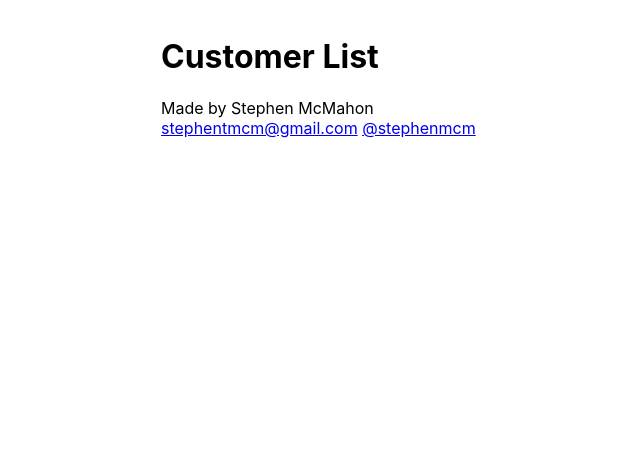
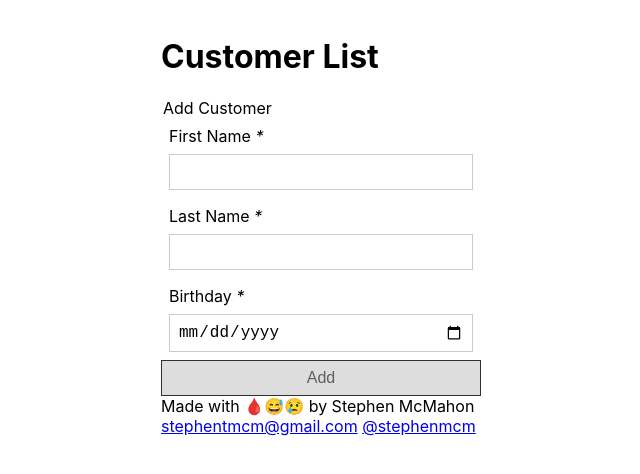
Before and after one commit to stephenmcm/customerlist, a React (Create React App) app: page / in a window 1280 px wide. Shown: the top 474 px of the page, without its empty margins (319-959 px from the left). Built offline with nearby package versions, Linux system fonts and the light colour scheme.

Commit message:
Add CustomerForm, Button and FormComponents

```diff
--- a/src/App.js
+++ b/src/App.js
@@ -1,7 +1,6 @@
 import React from "react";
-import logo from "./logo.svg";
-import { Counter } from "./features/counter/Counter";
 import "./App.scss";
+import CustomerForm from "./features/customers/CustomerForm";
 
 function App() {
   return (
@@ -9,8 +8,21 @@ function App() {
       <header>
         <h1>Customer List</h1>
       </header>
+      <div>
+        <CustomerForm />
+      </div>
       <footer>
-        Made by Stephen McMahon{" "}
+        Made with{" "}
+        <span role="img" aria-label="Blood">
+          🩸
+        </span>
+        <span role="img" aria-label="Grinning face with sweat">
+          😅
+        </span>
+        <span role="img" aria-label="Crying face">
+          😢
+        </span>{" "}
+        by Stephen McMahon{" "}
         <a href="mailto:stephentmcm@gmail.com">stephentmcm@gmail.com</a>{" "}
         <a href="https://github.com/stephenmcm">@stephenmcm</a>
       </footer>
--- a/src/app/store.js
+++ b/src/app/store.js
@@ -1,8 +1,8 @@
-import { configureStore } from '@reduxjs/toolkit';
-import counterReducer from '../features/counter/counterSlice';
+import { configureStore } from "@reduxjs/toolkit";
+import customersReducer from "../features/customers/customersSlice";
 
 export default configureStore({
   reducer: {
-    counter: counterReducer,
+    customers: customersReducer,
   },
 });
--- /dev/null
+++ b/src/components/Button.js
@@ -0,0 +1,15 @@
+import React from "react";
+import styles from "./Button.module.scss";
+
+export const Button = ({ children, ...props }) => (
+  <button
+    className={
+      props.className
+        ? `${styles.Button} ${props.className}`
+        : `${styles.Button}`
+    }
+    {...props}
+  >
+    {children}
+  </button>
+);
--- /dev/null
+++ b/src/components/Button.module.scss
@@ -0,0 +1,16 @@
+.Button {
+  box-sizing: border-box;
+  display: block;
+  width: 100%;
+  font-size: 16px;
+  margin: 0;
+  padding: 0.5rem;
+  border: 1px solid #303030;
+  color: #5f5f5f;
+  background-color: #ddd;
+  &:global(:disabled) {
+    color: #5f5f5f;
+    background-color: #f1f1f1;
+    border: 1px solid #ebebeb;
+  }
+}
--- /dev/null
+++ b/src/components/FormControl.js
@@ -0,0 +1,48 @@
+import { useField } from "formik";
+import React from "react";
+import styles from "./FormControl.module.scss";
+
+export const FormControl = ({ label, helpText, isRequired, ...props }) => {
+  const [field, meta] = useField(props);
+
+  const [didFocus, setDidFocus] = React.useState(false);
+  const handleFocus = () => setDidFocus(true);
+  const showFeedback =
+    (!!didFocus && field.value.trim().length > 4) || meta.touched;
+
+  return (
+    <div
+      className={`${styles.FormControl} ${
+        showFeedback ? (meta.error ? "invalid" : "valid") : ""
+      }`}
+    >
+      <label htmlFor={props.id}>
+        {label}{" "}
+        {isRequired && (
+          <>
+            <i aria-hidden="true">*</i>
+            <i className="visuallyHidden">required</i>
+          </>
+        )}
+      </label>{" "}
+      <input
+        className={meta.error ? `${styles.Error}` : "valid"}
+        data-testid={`input-${props.name}`}
+        {...props}
+        {...field}
+        aria-describedby={`${props.id}-feedback`}
+        aria-invalid={meta.error ? "true" : ""}
+        onFocus={handleFocus}
+      />
+      {showFeedback && meta.error ? (
+        <div
+          id={`${props.id}-feedback`}
+          aria-live="polite"
+          className={`${styles.ErrText}`}
+        >
+          {meta.error}
+        </div>
+      ) : null}
+    </div>
+  );
+};
--- /dev/null
+++ b/src/components/FormControl.module.scss
@@ -0,0 +1,31 @@
+@import "../variables.scss";
+
+.FormControl {
+  padding: 0.5rem;
+  width: 100%;
+  box-sizing: border-box;
+  & label {
+    display: block;
+    padding-bottom: 0.5rem;
+  }
+  & input,
+  button {
+    box-sizing: border-box;
+    display: block;
+    width: 100%;
+    font-size: 16px;
+    margin: 0;
+    padding: 0.5rem;
+    border: 1px solid #ccc;
+  }
+  & .Error {
+    border: 2px solid $red;
+  }
+  & .ErrText {
+    border: 2px solid $red;
+    background-color: $redTransparent;
+    padding: 0.25rem;
+    margin: 0;
+    border-top: none;
+  }
+}
--- /dev/null
+++ b/src/features/customers/CustomerForm.js
@@ -0,0 +1,72 @@
+import { Form, Formik } from "formik";
+import React from "react";
+import { connect } from "react-redux";
+import { addCustomer } from "./customersSlice";
+import { FormControl } from "../../components/FormControl";
+import * as Yup from "yup";
+import { Button } from "../../components/Button";
+
+const mapDispatch = { addCustomer };
+
+const CustomerForm = ({ addCustomer }) => {
+  return (
+    <Formik
+      initialValues={{
+        firstName: "",
+        lastName: "",
+        dateOfBirth: "",
+      }}
+      onSubmit={(values, { setSubmitting }) => {
+        setTimeout(() => {
+          alert(JSON.stringify(values, null, 2));
+          setSubmitting(false);
+        }, 400);
+      }}
+      validationSchema={Yup.object({
+        firstName: Yup.string().required("First name is required"),
+        lastName: Yup.string().required("Last name is required"),
+        dateOfBirth: Yup.date().required("Birthday is required"),
+      })}
+    >
+      {({ isSubmitting, isValid }) => (
+        <Form className="addCustomerForm">
+          <legend>Add Customer</legend>
+          <FormControl
+            label="First Name"
+            type="firstName"
+            name="firstName"
+            id="firstName"
+            placeholder=""
+            isRequired={true}
+          />
+          <FormControl
+            label="Last Name"
+            type="lastName"
+            name="lastName"
+            id="lastName"
+            placeholder=""
+            isRequired={true}
+          />
+          <FormControl
+            label="Birthday"
+            type="date"
+            name="dateOfBirth"
+            id="dateOfBirth"
+            isRequired={true}
+          />
+          <div className="formControl">
+            <Button
+              data-testid="addButton"
+              type="submit"
+              disabled={isSubmitting || !isValid}
+            >
+              Add
+            </Button>
+          </div>
+        </Form>
+      )}
+    </Formik>
+  );
+};
+
+export default connect(null, mapDispatch)(CustomerForm);
```
Also changed, not shown: 1 other file (tests, documents, lock files or other folders).
